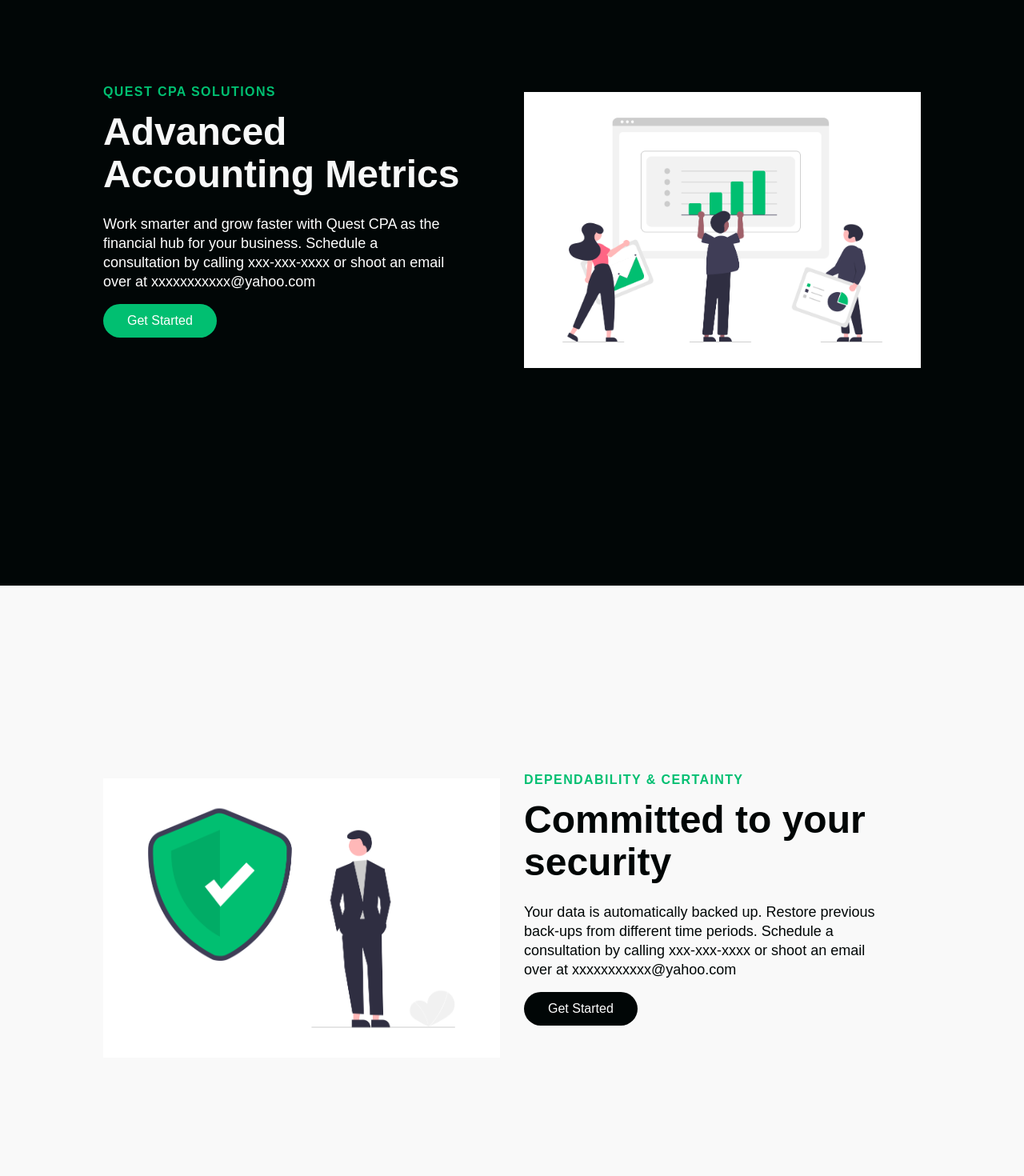
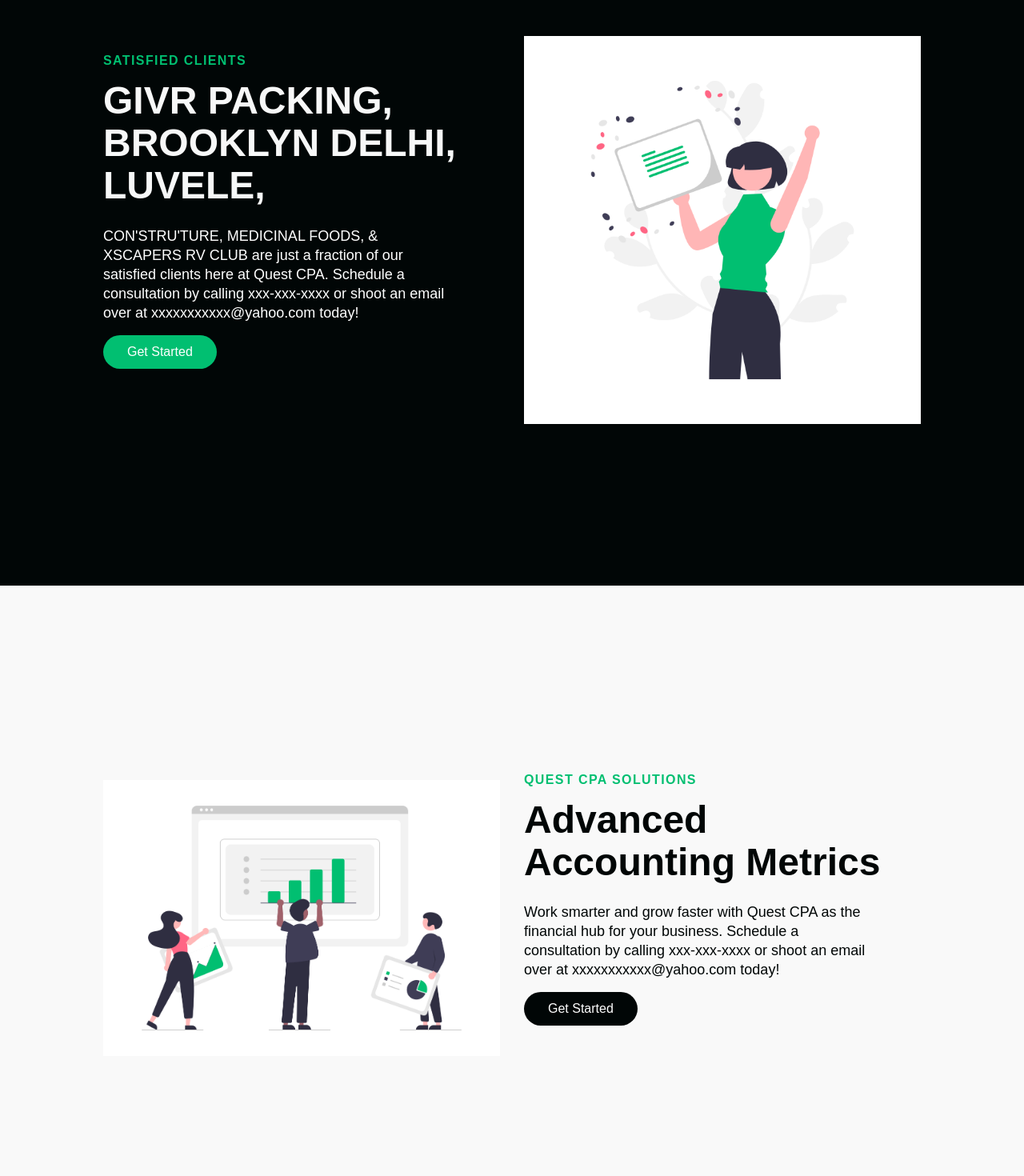
Before and after one commit to MarcusValenzuela/QuestCPA, a React (Create React App) app: page / in a window 1280 px wide. Shown: the part 980-2450 px from the top of the page at 80% size. Built offline with nearby package versions, Linux system fonts and the light colour scheme; a web font is replaced by a local one.

Commit message:
almost there

```diff
--- a/src/components/InfoSection/Data.js
+++ b/src/components/InfoSection/Data.js
@@ -1,51 +1,71 @@
-export const homeObjOne = {
-  id: "about",
+export const test = {
+  id: "test",
   lightBg: false,
   lightText: true,
   lightTextDesc: true,
-  topLine: "Quest CPA solutions",
-  headline: "Advanced Accounting Metrics",
+  topLine: "Satisfied clients",
+  headline: "GIVR PACKING, BROOKLYN DELHI, LUVELE,",
   description:
-    "Work smarter and grow faster with Quest CPA as the financial hub for your business. Schedule a consultation by calling xxx-xxx-xxxx or shoot an email over at xxxxxxxxxxx@yahoo.com",
+    "CON'STRU'TURE, MEDICINAL FOODS, & XSCAPERS RV CLUB are just a fraction of our satisfied clients here at Quest CPA. Schedule a consultation by calling xxx-xxx-xxxx or shoot an email over at xxxxxxxxxxx@yahoo.com today!",
   buttonLabel: "Get Started",
   imgStart: false,
-  img: require("../../images/metrics.png"),
+  img: require("../../images/happy.png"),
   alt: "Car",
   primary: true,
   darkText: false,
 };
 
-export const homeObjTwo = {
-  id: "discover",
+
+
+
+export const homeObjOne = {
+  id: "about",
   lightBg: true,
   lightText: false,
   lightTextDesc: false,
-  topLine: "Dependability & Certainty",
-  headline: "Committed to your security",
+  topLine: "Quest CPA solutions",
+  headline: "Advanced Accounting Metrics",
   description:
-    "Your data is automatically backed up. Restore previous back-ups from different time periods. Schedule a consultation by calling xxx-xxx-xxxx or shoot an email over at xxxxxxxxxxx@yahoo.com",
+    "Work smarter and grow faster with Quest CPA as the financial hub for your business. Schedule a consultation by calling xxx-xxx-xxxx or shoot an email over at xxxxxxxxxxx@yahoo.com today!",
   buttonLabel: "Get Started",
   imgStart: true,
-  img: require("../../images/security.png"),
+  img: require("../../images/metrics.png"),
   alt: "Car",
-  dark: false,
   primary: false,
   darkText: true,
 };
 
-export const homeObjThree = {
-  id: "services",
+export const homeObjTwo = {
+  id: "discover",
   lightBg: false,
   lightText: true,
   lightTextDesc: true,
+  topLine: "Dependability & Certainty",
+  headline: "Committed to your security",
+  description:
+    "Your data is automatically backed up. Restore previous back-ups from different time periods. Schedule a consultation by calling xxx-xxx-xxxx or shoot an email over at xxxxxxxxxxx@yahoo.com today!",
+  buttonLabel: "Get Started",
+  imgStart: false,
+  img: require("../../images/security.png"),
+  alt: "Car",
+  dark: true,
+  primary: true,
+  darkText: false,
+};
+
+export const homeObjThree = {
+  id: "services",
+  lightBg: true,
+  lightText: false,
+  lightTextDesc: false,
   topLine: "Room to grow",
   headline: "As your business grows, we’ve got you covered",
   description:
-    "Our environment was made for growing businesses. As your team gets bigger, let new employees collaborate with control with Quest CPA. Schedule a consultation by calling xxx-xxx-xxxx or shoot an email over at xxxxxxxxxxx@yahoo.com",
+    "Our environment was made for growing businesses. As your team gets bigger, let new employees collaborate with control with Quest CPA. Schedule a consultation by calling xxx-xxx-xxxx or shoot an email over at xxxxxxxxxxx@yahoo.com today!",
   buttonLabel: "Get Started",
-  imgStart: false,
+  imgStart: true,
   img: require("../../images/grow.png"),
   alt: "Car",
-  primary: true,
-  darkText: false,
+  primary: false,
+  darkText: true,
 };
--- a/src/pages/index.js
+++ b/src/pages/index.js
@@ -2,7 +2,7 @@ import React, {useState} from 'react'
 import Footer from '../components/Footer'
 import HeroSection from '../components/HeroSection'
 import InfoSection from '../components/InfoSection'
-import { homeObjOne, homeObjThree, homeObjTwo } from '../components/InfoSection/Data'
+import { homeObjOne, homeObjThree, homeObjTwo, test } from '../components/InfoSection/Data'
 import Navbar from '../components/Navbar'
 import Services from '../components/Services'
 import Sidebar from '../components/Sidebar'
@@ -21,6 +21,7 @@ const Home = () => {
     <Sidebar isOpen={isOpen} toggle={toggle}/>
     <Navbar toggle={toggle}/>
     <HeroSection />
+    <InfoSection {...test}/>
     <InfoSection {...homeObjOne}/>
     <InfoSection {...homeObjTwo}/>
     <Services />
```
Also changed, not shown: src/images/happy.png (added).
